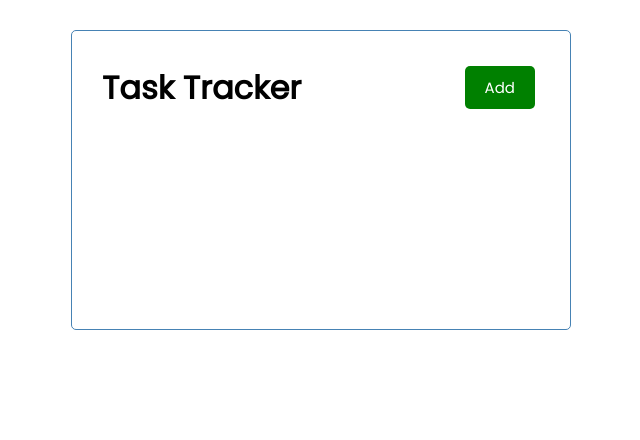
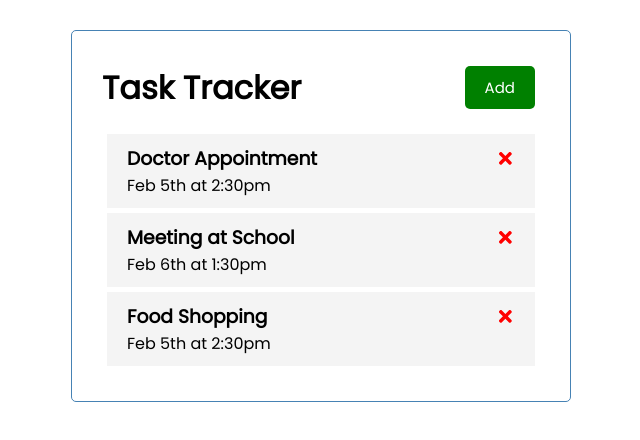
Before and after one commit to Ishaan-11/task-tracker-app, a React (Create React App) app: page / in a window 1280 px wide. Shown: the top 440 px of the page, without its empty margins (319-959 px from the left). Built offline with nearby package versions, Linux system fonts and the light colour scheme.

Commit message:
add: task component

```diff
--- a/package.json
+++ b/package.json
@@ -8,6 +8,7 @@
     "@testing-library/user-event": "^12.8.3",
     "react": "^17.0.2",
     "react-dom": "^17.0.2",
+    "react-icons": "^4.2.0",
     "react-scripts": "4.0.3",
     "web-vitals": "^1.1.2"
   },
--- a/src/App.js
+++ b/src/App.js
@@ -1,9 +1,31 @@
+import { useState } from "react";
 import Header from "./components/Header";
+import Tasks from "./components/Tasks";
 
 function App() {
+  const [tasks, setTasks] = useState([
+    {
+      id: 1,
+      text: 'Doctor Appointment',
+      day: 'Feb 5th at 2:30pm',
+      reminder: true,
+    },{
+      id: 2,
+      text: 'Meeting at School',
+      day: 'Feb 6th at 1:30pm',
+      reminder: true,
+    },{
+      id: 3,
+      text: 'Food Shopping',
+      day: 'Feb 5th at 2:30pm',
+      reminder: false,
+    },
+  ]);
+
   return (
     <div className="container">
       <Header />
+      <Tasks tasks={tasks}/>
     </div>
   );
 }
--- /dev/null
+++ b/src/components/Task.js
@@ -0,0 +1,17 @@
+import {FaTimes} from 'react-icons/fa';
+
+function Task ({task}) {
+  return (
+    <div className='task'>
+      <h3>
+        {task.text}
+        <FaTimes
+          style={{color: 'red', cursor:'pointer'}}
+        />
+      </h3>
+      <p>{task.day}</p>
+    </div>
+  );
+}
+
+export default Task;
--- /dev/null
+++ b/src/components/Tasks.js
@@ -0,0 +1,13 @@
+import Task from "./Task";
+
+function Tasks ({tasks}) {
+  return (
+    <>
+      {tasks.map((task) => (
+        <Task key={task.id} task={task} />
+      ))}
+    </>
+  );
+}
+
+export default Tasks;
```
Also changed, not shown: 1 other file (tests, documents, lock files or other folders).
